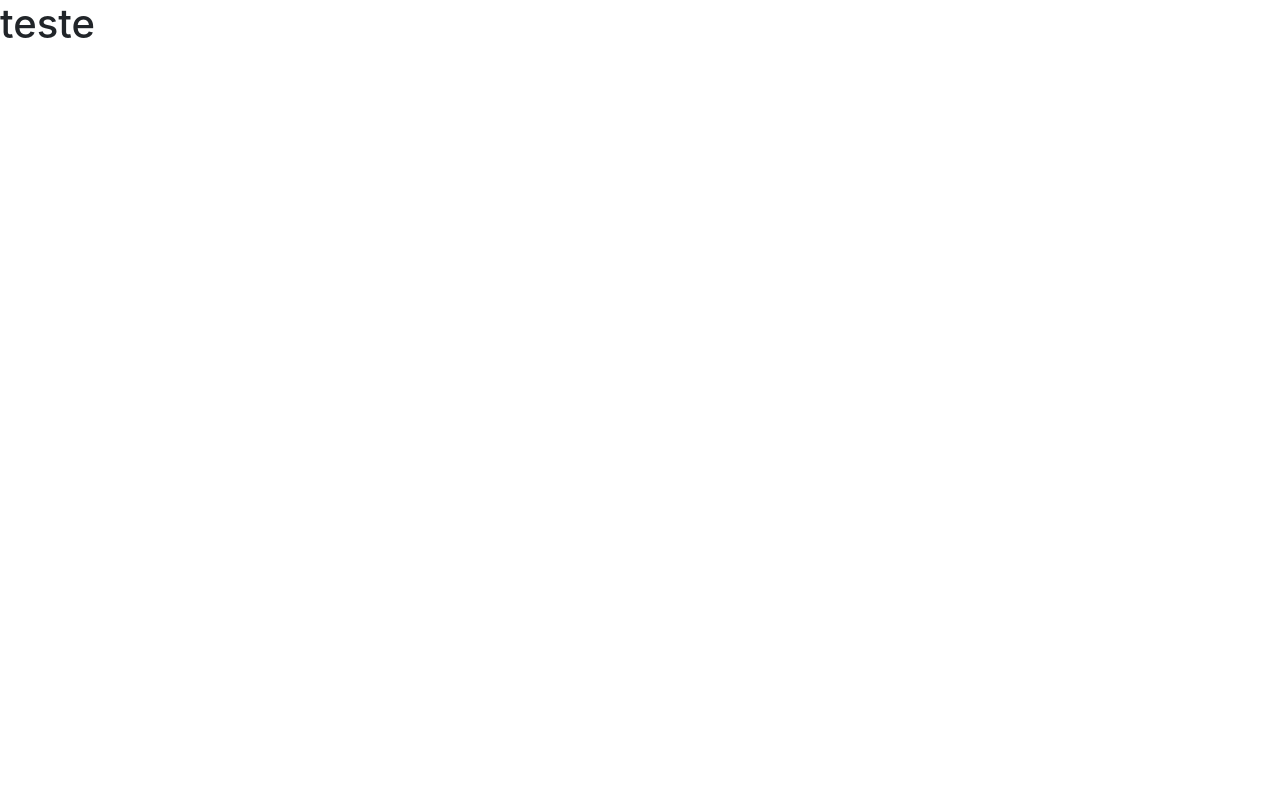
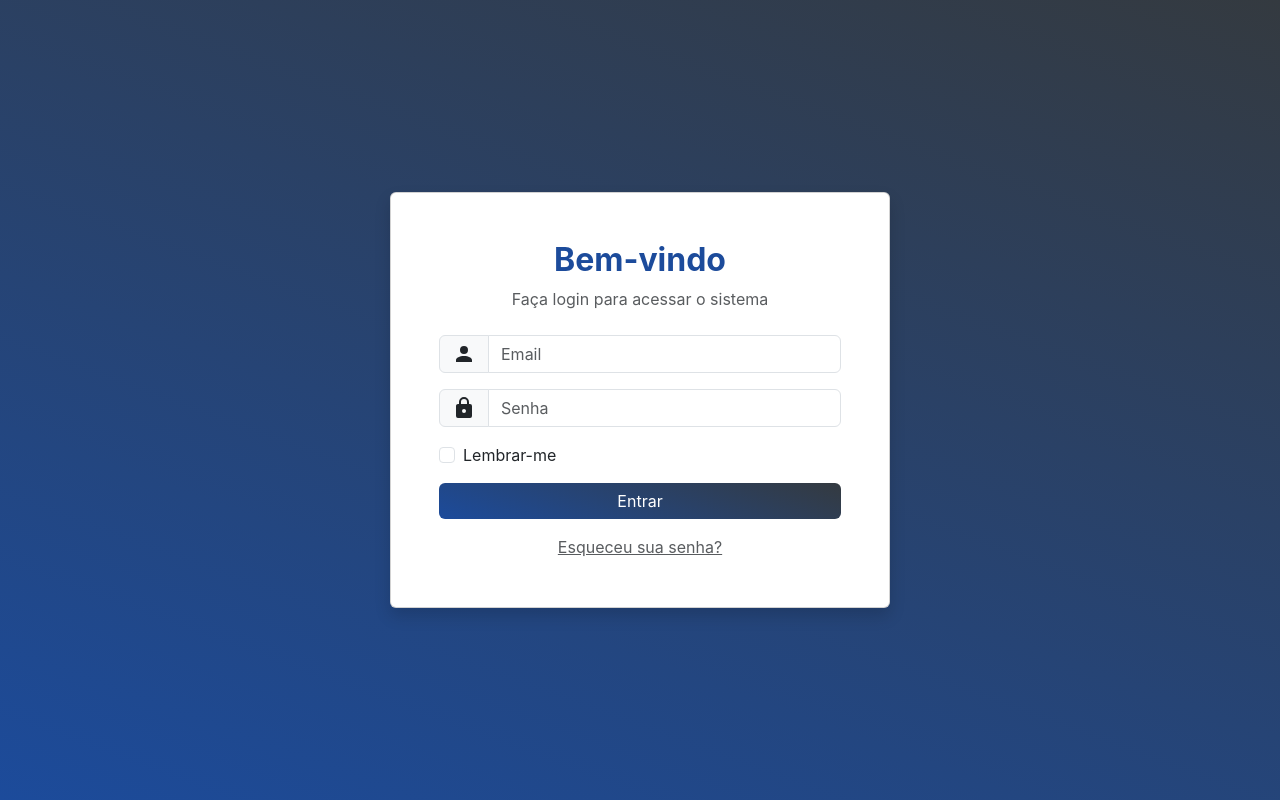
Before and after one commit to Caua-Vieira/Financeiro-Facil, a React (Create React App) app in the folder client/: page /login in a window 1280 px wide. Built offline with nearby package versions, Linux system fonts and the light colour scheme.

Commit message:
FEAT: Criação da tela de login

```diff
--- a/client/src/pages/login/login.tsx
+++ b/client/src/pages/login/login.tsx
@@ -1,10 +1,85 @@
-function Login() {
+import Icon from '@mdi/react';
+import React, { useState } from 'react';
+import { Button, Form, Container, Row, Col } from 'react-bootstrap';
+import { mdiAccount, mdiLock } from '@mdi/js';
+import { useNavigate } from 'react-router-dom';
+
+const Login = () => {
+    const [email, setEmail] = useState('');
+    const [password, setPassword] = useState('');
+
+    const navigate = useNavigate()
+
+    const handleSubmit = (e: any) => {
+        e.preventDefault();
+        console.log('Login com:', email, password);
+    };
+
 
     return (
-        <>
-            <h1>teste</h1>
-        </>
-    )
-}
+        <div className="login-container d-flex align-items-center justify-content-center"
+            style={{
+                minHeight: '100vh',
+                background: 'linear-gradient(200deg, #343A40, #1C4B9B)',
+            }}>
+            <div className="card shadow" style={{ maxWidth: '500px', width: '100%' }}>
+                <div className="card-body p-5">
+                    <div className="text-center mb-4">
+                        <h2 className="fw-bold" style={{ color: '#1C4B9B' }}>Bem-vindo</h2>
+                        <p className="text-muted">Faça login para acessar o sistema</p>
+                    </div>
+                    <form onSubmit={handleSubmit}>
+                        <div className="mb-3">
+                            <div className="input-group">
+                                <span className="input-group-text">
+                                    <Icon path={mdiAccount} size={1} />
+                                </span>
+                                <input
+                                    type="email"
+                                    className="form-control"
+                                    placeholder="Email"
+                                    value={email}
+                                    onChange={(e) => setEmail(e.target.value)}
+                                    required
+                                />
+                            </div>
+                        </div>
+                        <div className="mb-3">
+                            <div className="input-group">
+                                <span className="input-group-text">
+                                    <Icon path={mdiLock} size={1} />
+                                </span>
+                                <input
+                                    type="password"
+                                    className="form-control"
+                                    placeholder="Senha"
+                                    value={password}
+                                    onChange={(e) => setPassword(e.target.value)}
+                                    required
+                                />
+                            </div>
+                        </div>
+                        <div className="mb-3 form-check">
+                            <input type="checkbox" className="form-check-input" id="rememberMe" />
+                            <label className="form-check-label" htmlFor="rememberMe">Lembrar-me</label>
+                        </div>
+                        <button type="submit" className="btn btn-primary w-100" onClick={() => navigate("/main/dashboard")}
+                            style={{
+                                background: 'linear-gradient(200deg, #343A40, #1C4B9B)',
+                                border: 'none'
+                            }}>
+                            Entrar
+                        </button>
+                    </form>
+                    <div className="text-center mt-3">
+                        <a href="#" className="text-muted">Esqueceu sua senha?</a>
+                    </div>
+                </div>
+            </div>
+        </div>
+    );
+};
 
-export default Login
+
+
+export default Login;
```
